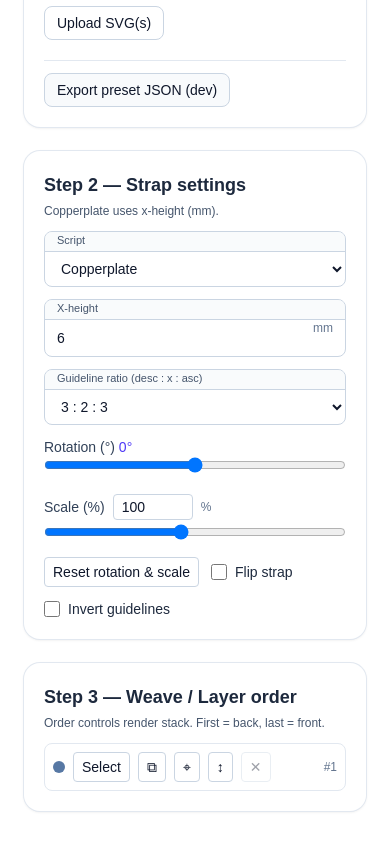
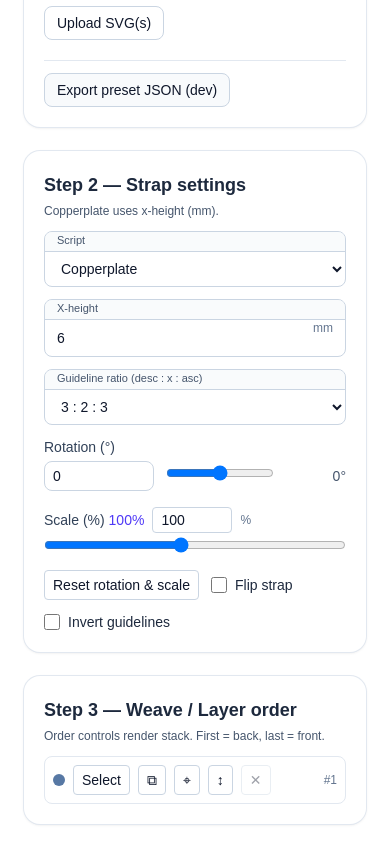
Before and after one commit to mashw/calligraphy-tools, a Next.js app: page /path-guides in a window 390 px wide. Shown: the part 955-1799 px from the top of the page. Built offline with nearby package versions, Linux system fonts and the light colour scheme.

Commit message:
Path-guides: keep rot/scale sliders responsive during scrub; add rotation number input

```diff
--- a/src/app/path-guides/page.tsx
+++ b/src/app/path-guides/page.tsx
@@ -601,6 +601,27 @@ export default function PathGuidesPage() {
   const activeStrap = straps.find((s) => s.id === (activeId ?? straps[0]?.id)) ?? straps[0] ?? null;
   const interactionActive = dragActive || nudgeActiveRef.current || scrubActiveRef.current;
 
+  // While scrubbing, the preview uses an SVG transform delta, but we don't update strap state until commit.
+  // These derived "display" values keep the slider thumb + numbers responsive.
+  const scrubIsForActive =
+    !!activeStrap && scrubActiveRef.current && scrubStrapIdRef.current === activeStrap.id && !!scrubBaseRef.current;
+  const displayRotDeg = (() => {
+    if (!activeStrap) return 0;
+    if (!scrubIsForActive) return activeStrap.rotDeg;
+    const base = scrubBaseRef.current!;
+    const live = scrubLiveRef.current;
+    const rot = base.rotDeg + (live?.dRot ?? 0);
+    return Math.round(rot);
+  })();
+  const displayScalePct = (() => {
+    if (!activeStrap) return 100;
+    if (!scrubIsForActive) return activeStrap.scalePct;
+    const base = scrubBaseRef.current!;
+    const live = scrubLiveRef.current;
+    const scale = base.scalePct * (live?.dScale ?? 1);
+    return scale;
+  })();
+
   const decimatePolyline = (pts: { x: number; y: number }[], maxPts: number) => {
     if (pts.length <= maxPts) return pts;
     if (maxPts < 2) return [pts[0], pts[pts.length - 1]];
@@ -1910,13 +1931,34 @@ const setCrossingOver = (crossing: Crossing, overId: string) => {
 
               <div className="grid grid-cols-1 gap-4 select-none">
                 <div>
-                  <label className="font-medium text-slate-700">Rotation (°) <span className="text-indigo-600">{activeStrap.rotDeg}°</span></label>
+                  <label className="font-medium text-slate-700">Rotation (°)</label>
+                  <div className="mt-1 flex items-center gap-3">
+                    <input
+                      type="number"
+                      className="w-[110px] rounded-lg border border-slate-300 px-2 py-1 text-slate-900"
+                      min={-180}
+                      max={180}
+                      step={1}
+                      value={displayRotDeg}
+                      onFocus={() => beginScrubTransform(activeStrap.id)}
+                      onBlur={() => commitScrubTransform()}
+                      onChange={(e) => {
+                        const parsed = Number.parseInt(e.target.value, 10);
+                        const nextRot = Number.isFinite(parsed) ? Math.max(-180, Math.min(180, parsed)) : 0;
+                        if (scrubActiveRef.current && scrubStrapIdRef.current === activeStrap.id) {
+                          updateScrubTransform(activeStrap.id, { rotDeg: nextRot });
+                          return;
+                        }
+                        updateStrap(activeStrap.id, { rotDeg: nextRot });
+                      }}
+                    />
+                    <div className="flex-1">
                       <input
                         type="range"
                         min={-180}
                         max={180}
                         step={1}
-                    value={activeStrap.rotDeg}
+                        value={displayRotDeg}
                         onPointerDown={() => beginScrubTransform(activeStrap.id)}
                         onPointerUp={() => commitScrubTransform()}
                         onPointerCancel={() => commitScrubTransform()}
@@ -1931,15 +1973,18 @@ const setCrossingOver = (crossing: Crossing, overId: string) => {
                         className="w-full"
                       />
                     </div>
+                    <div className="w-[60px] text-right tabular-nums text-slate-600">{displayRotDeg}°</div>
+                  </div>
+                </div>
                 <div>
                   <div className="mb-1 flex items-center gap-2">
-                    <label className="font-medium text-slate-700">Scale (%)</label>
+                    <label className="font-medium text-slate-700">Scale (%) <span className="text-indigo-600">{Math.round(displayScalePct)}%</span></label>
                     <input
                       type="number"
                       min={SCALE_MIN_PCT}
                       max={SCALE_MAX_PCT}
                       step={1}
-                      value={scaleInputText || String(Math.round(activeStrap.scalePct))}
+                      value={scaleInputText || String(Math.round(displayScalePct))}
                       onChange={(e) => {
                         const raw = e.target.value;
                         setScaleInputText(raw);
@@ -1973,7 +2018,7 @@ const setCrossingOver = (crossing: Crossing, overId: string) => {
                     min={SCALE_MIN_PCT}
                     max={SCALE_MAX_PCT}
                     step={1}
-                    value={activeStrap.scalePct}
+                    value={displayScalePct}
                     onPointerDown={() => beginScrubTransform(activeStrap.id)}
                     onPointerUp={() => commitScrubTransform()}
                     onPointerCancel={() => commitScrubTransform()}
```
Lines whose indentation alone changed are shown as unchanged.
